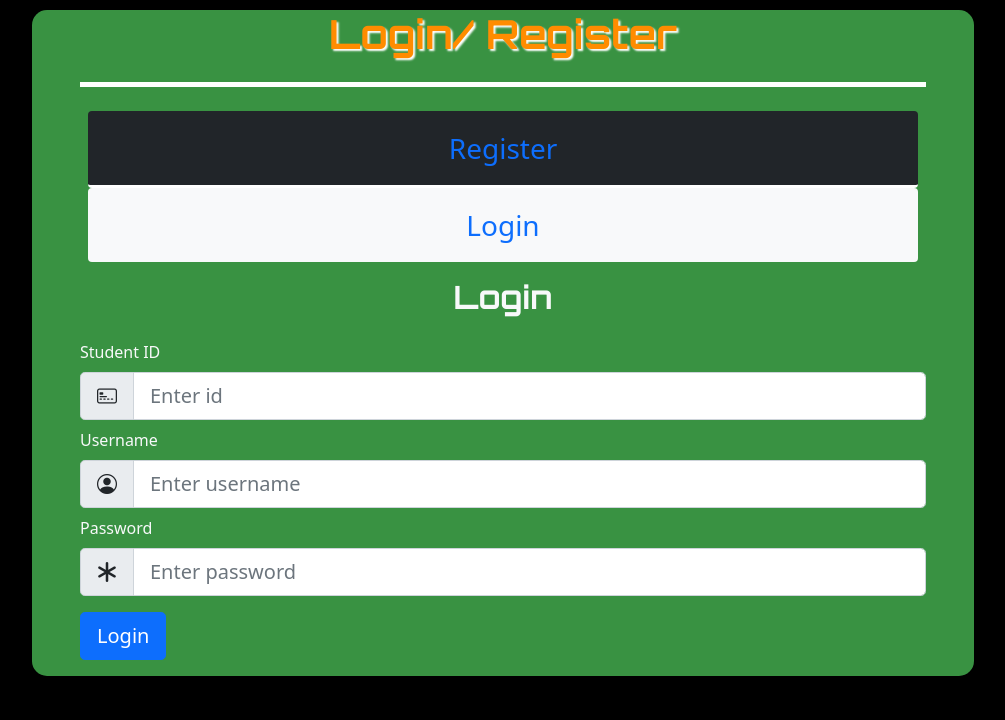
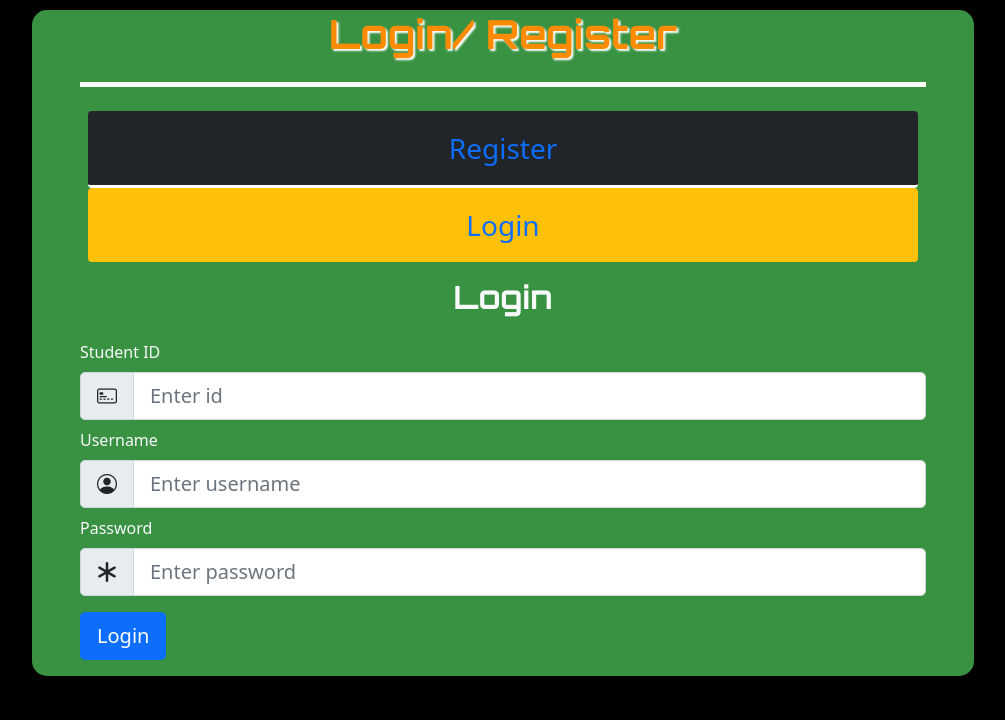
Before and after one commit to ayush-moghe/ERHS-Coding-Club-Website, a PHP site: page /login/login.php in a window 1280 px wide. Shown: the part 80-800 px from the top of the page, without its empty margins (137-1142 px from the left). Run offline with PHP 8.4, Linux system fonts and the light colour scheme; data that the repository does not hold is empty; some libraries are stand-ins or nearby versions.

Commit message:
updates login and register

```diff
--- a/courses/courseplayer.php
+++ b/courses/courseplayer.php
@@ -13,7 +13,7 @@ $course = get_course_by_id($_GET['cid'], $ercc_db);
 $course_units = get_units_by_cid($ercc_db, $_GET['cid']);
 
 ?>
-
+git
 <?php require_once("../private/temp/headerNest.php"); ?>
 <?php require_once("../private/temp/navbarNest.php"); ?>
 
--- a/login/login.php
+++ b/login/login.php
@@ -33,7 +33,7 @@ if (is_post_request()) {
                 <a class="nav-link bg-dark pe-5 ps-5 pt-3 pb-3 fs-3 reglog" style="border-bottom: 3px solid white;" aria-current="page" href="register.php">Register</a>
             </li>
             <li class="nav-item me-2 ms-2">
-                <a class="nav-link bg-light pe-5 ps-5 pt-3 pb-3 fs-3 reglog" href="login.php">Login</a>
+                <a class="nav-link bg-warning pe-5 ps-5 pt-3 pb-3 fs-3 reglog" href="login.php">Login</a>
             </li>
         </ul>
 
@@ -70,7 +70,6 @@ if (is_post_request()) {
                 <strong>Error!</strong> Your login was invalid.
             </div>
         <?php } ?>
-
         <button type="submit" class="btn btn-lg btn-primary mt-3 mb-3">Login</button>
     </form>
 
--- a/login/register.php
+++ b/login/register.php
@@ -32,7 +32,7 @@ if( is_post_request() ) {
 
             <ul class="nav nav-pills justify-content-center text-center mt-4 d-block">
                 <li class="nav-item me-2 ms-2">
-                    <a class="nav-link bg-light pe-5 ps-5 pt-3 pb-3 fs-3 reglog" style="border-bottom: 3px solid white;" aria-current="page" href="register.php">Register</a>
+                    <a class="nav-link bg-warning pe-5 ps-5 pt-3 pb-3 fs-3 reglog" style="border-bottom: 3px solid white;" aria-current="page" href="register.php">Register</a>
                 </li>
                 <li class="nav-item me-2 ms-2">
                     <a class="nav-link bg-dark pe-5 ps-5 pt-3 pb-3 fs-3 reglog" href="login.php">Login</a>
@@ -40,7 +40,6 @@ if( is_post_request() ) {
             </ul>
 
             <p class="fs-5 text-center mt-3" style="background-color: rgba(202, 202, 187, 0.47); color: black; border-radius: 15px; border: 2px solid white;"><b>Note:Teacher Accounts are created by Club Admins such as the Founder and Advisor. Teacher accounts are not staff accounts, they are owned by teacher and school staff who don't have a student id.</b></p>
-
             <div class="h2 text-light text-center mb-3 mt-3" style="font-family: 'Orbitron', sans-serif;">Register</div>
 
             <div>
```
Also changed, not shown: private/assets/img/erhstech.jpg (added).
